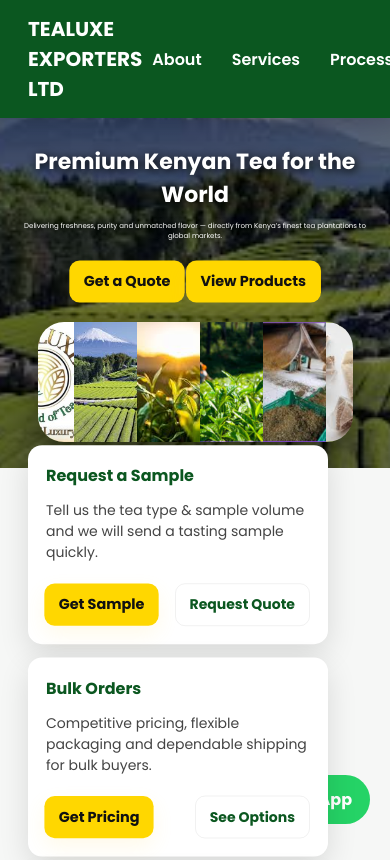
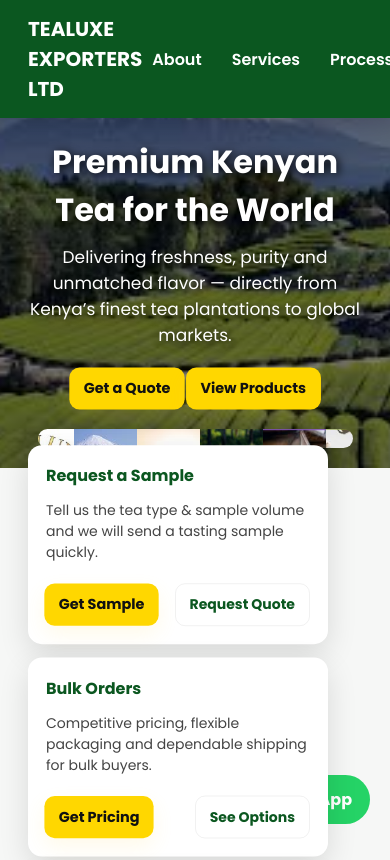
Before and after one commit to Blake332/Tealuxeexporterslimited, a website: page index.html in a window 390 px wide. Shown: the top 860 px of the page. Drawn offline with Linux system fonts and the light colour scheme.

Commit message:
Update index.html

```diff
--- a/index.html
+++ b/index.html
@@ -269,9 +269,9 @@
         }
 
         /* Mobile fixes */
-        @media (max-width:520px){
-            .hero h1 { font-size:22px; }
-            .hero p { font-size:7px; }
+        @media (max-width:720px){
+            .hero h1 { font-size:32px; }
+            .hero p { font-size:17px; }
             .contact-grid { grid-template-columns:1fr; }
         }
   </style>
@@ -581,7 +581,7 @@
     </div>
   </section>
 
-<!-- TESTIMONIALS -->
+  <!-- TESTIMONIALS -->
   <section id="testimonials">
     <h2>Testimonials</h2>
     <div class="grid">
```
